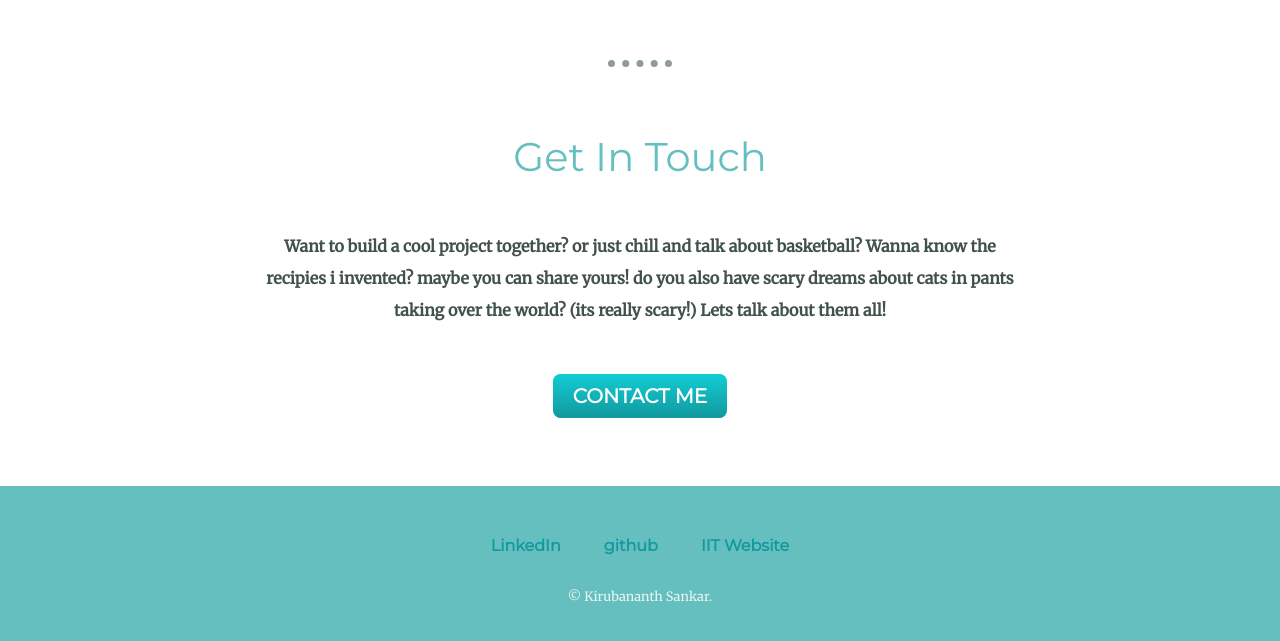
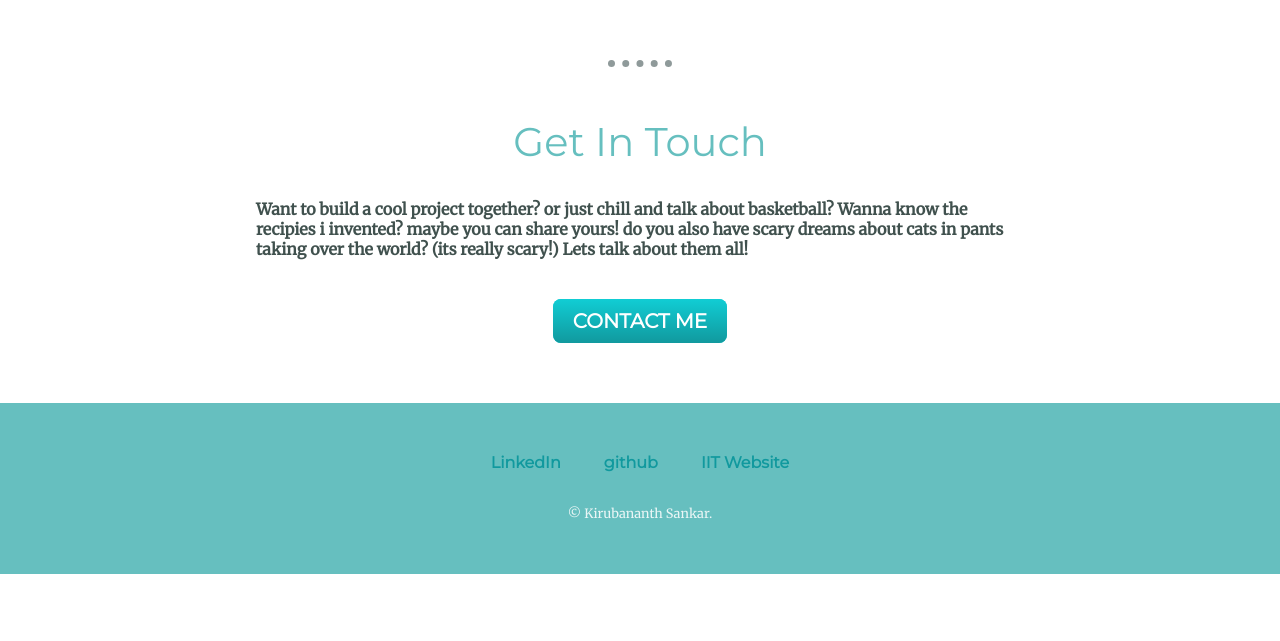
Before and after one commit to kirubanath/CV2, a plain HTML site: page index.html in a window 1280 px wide. Shown: the part 2222-2863 px from the top of the page. After the commit the page ends 2796 px from the top, so only its background shows below. Drawn offline with Linux system fonts and the light colour scheme.

Commit message:
edited contact me section

```diff
--- a/css/styles.css
+++ b/css/styles.css
@@ -120,10 +120,12 @@ hr{
 .contact-me{
   width:60%;
   margin:30px auto  70px auto;
+  allign
   line-height: 2;
 }
 .contact-me p {
   margin-bottom: 50px;
+  text-align: left;
 }
 .btn {
   background: #11cdd4;
```
